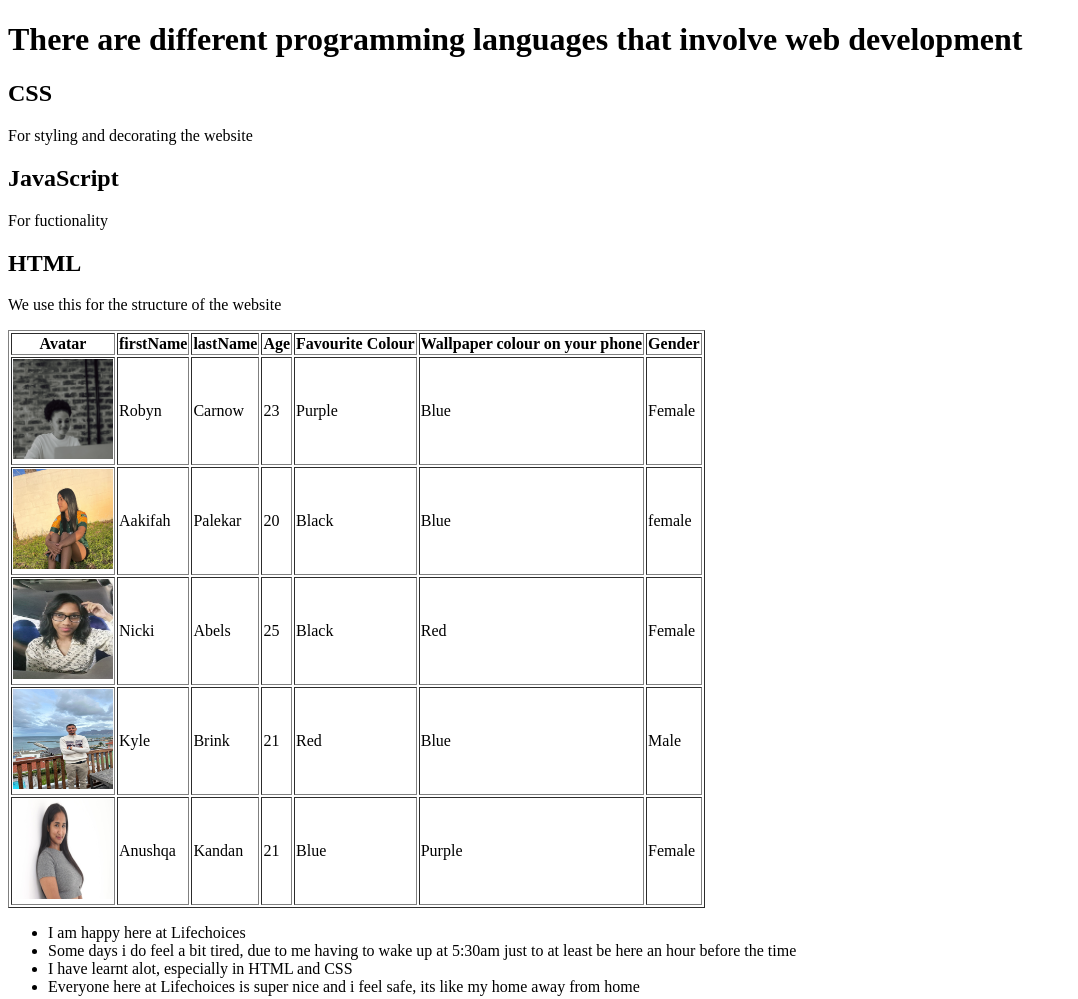
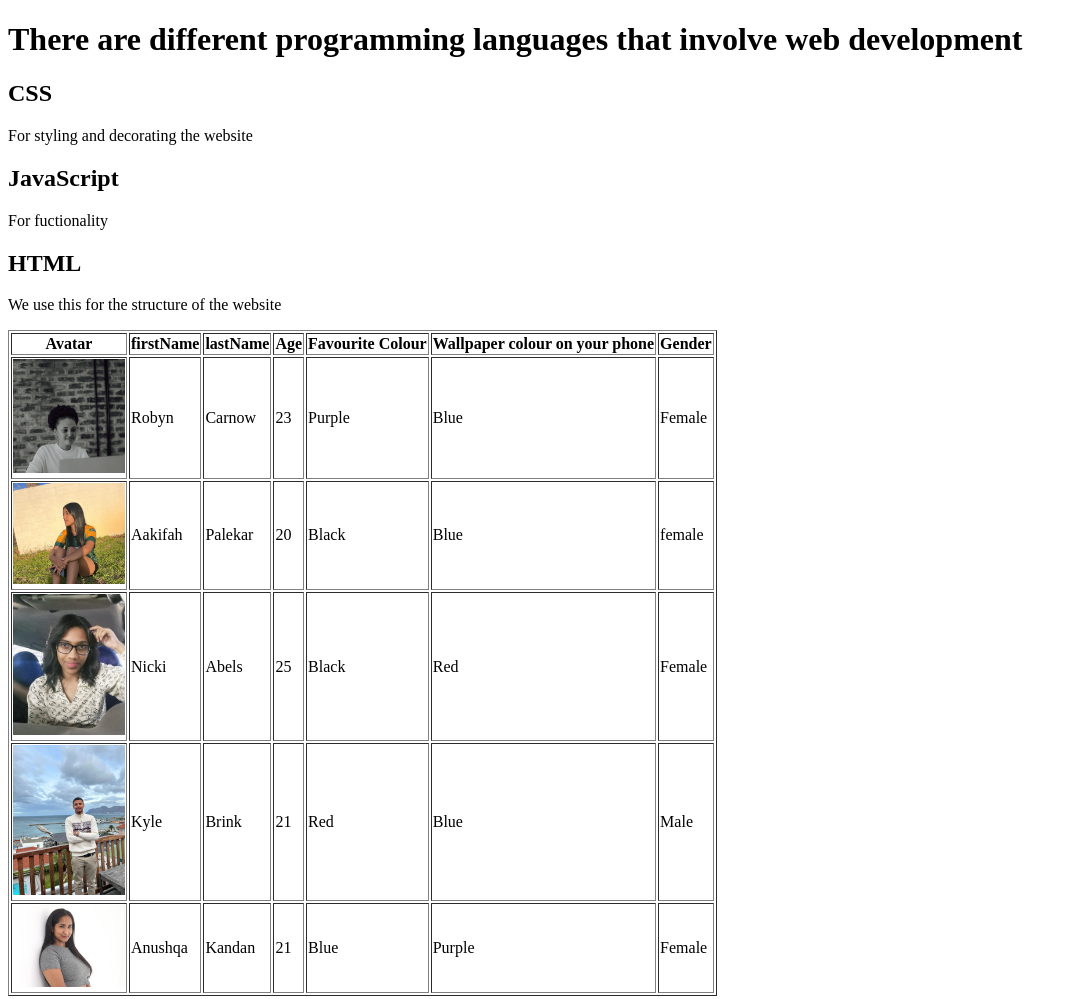
Before and after one commit to asheekasamuels/Wednesday, a plain HTML site: page index.html in a window 1280 px wide. Shown: the top 999 px of the page, without its empty margins (0-1078 px from the left). Drawn offline with Linux system fonts and the light colour scheme.

Commit message:
Created table

```diff
--- /dev/null
+++ b/css/style.css
@@ -0,0 +1,5 @@
+img{
+    width: 7rem;
+    object-fit: cover;
+    object-position: center;
+}
--- a/index.html
+++ b/index.html
@@ -3,6 +3,7 @@
 <head>
     <meta charset="UTF-8">
     <meta name="viewport" content="width=device-width, initial-scale=1.0">
+    <link rel="stylesheet" href="./css/style.css">
     <title>Wednesday</title>
 </head>
 <body>
@@ -27,7 +28,7 @@
                 <th>Gender</th>
             </tr>
             <tr>
-                <td><img src="Images/Robyn.JPG" alt="Robyns avatar" width="100" height="100" ></td>
+                <td><img src="Images/Robyn.JPG" alt="Robyns avatar"></td>
                 <td>Robyn</td>
                 <td>Carnow</td>
                 <td>23</td>
@@ -36,7 +37,7 @@
                 <td>Female</td>
             </tr>
             <tr>
-                <td><img src="Images/Aakifah.jpg" alt="Aakifahs avatar" width="100" height="100" ></td>
+                <td><img src="Images/Aakifah.jpg" alt="Aakifahs avatar"></td>
                 <td>Aakifah</td>
                 <td>Palekar</td>
                 <td>20</td>
@@ -45,7 +46,7 @@
                 <td>female</td>
             </tr>
             <tr>
-                <td><img src="Images/Nicki.jpg" alt="Nickis avatar" width="100" height="100"></td>
+                <td><img src="Images/Nicki.jpg" alt="Nickis avatar"></td>
                 <td>Nicki</td>
                 <td>Abels</td>
                 <td>25</td>
@@ -54,7 +55,7 @@
                 <td>Female</td>
             </tr>
             <tr>
-                <td><img src="Images/Kyle.jpg" alt="Kyles avatar" width="100" height="100"></td>
+                <td><img src="Images/Kyle.jpg" alt="Kyles avatar"></td>
                 <td>Kyle</td>
                 <td>Brink</td>
                 <td>21</td>
@@ -63,7 +64,7 @@
                 <td>Male</td>
             </tr>
             <tr>
-                <td><img src="images/Anushqa.jpg" alt="Anushqas avatar" width="100" height="100"></td>
+                <td><img src="Images/Anushqa.jpg" alt="Anushqas avatar"></td>
                 <td>Anushqa</td>
                 <td>Kandan</td>
                 <td>21</td>
```
